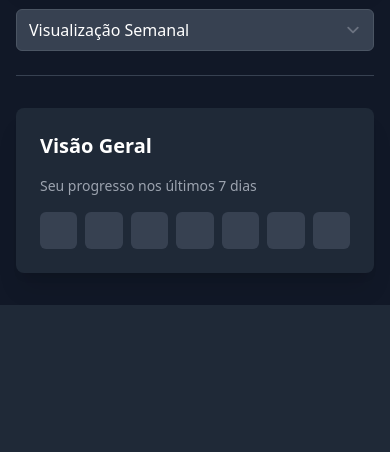
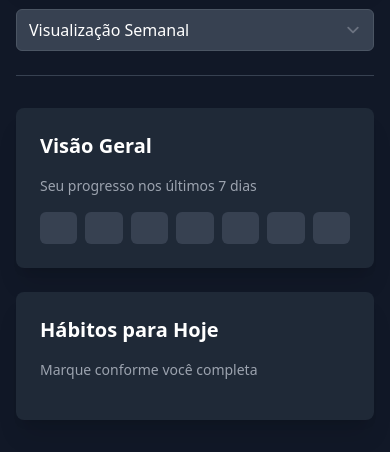
Before and after one commit to Brassolotto/habitflow, a Django app: page / in a window 390 px wide; the page is wider, and only the part inside the window is pictured. Shown: the part 591-1043 px from the top of that part. Before the commit the page ends 896 px from the top of that part, so only its background shows below. Run offline with Django 5.2, Linux system fonts and the light colour scheme; the visitor is signed in with stand-in values (Sample User, id 1); data that the repository does not hold is empty.

Commit message:
feat: Refactor dashboard layout for improved responsiveness and enhance heatmap display

```diff
--- a/habits/templates/habits/dashboard.html
+++ b/habits/templates/habits/dashboard.html
@@ -74,9 +74,9 @@
         </div>
     </div>
 
-    <div class="grid grid-cols-1 lg:grid-cols-3 gap-6">
+    <div class="w-full md:flex md:flex-row md:gap-6">
         <!-- Visão Geral - Heatmap -->
-        <div class="lg:col-span-2 bg-gray-800 rounded-lg shadow-xl p-6">
+        <div class="bg-gray-800 rounded-lg shadow-xl p-6 w-full md:flex-grow">
             <h2 class="text-xl font-semibold mb-4">Visão Geral</h2>
             <p class="text-gray-400 text-sm mb-4">Seu progresso nos últimos {{ date_range|length }} dias</p>
 
@@ -85,18 +85,24 @@
             {% for date in date_range %}
                 {% with date_str=date|date:'Y-m-d' %}
                 {% with percentage=daily_completion|get_item:date_str %}
-                    <div class="aspect-square rounded-md cursor-pointer transition-colors heatmap-cell"
-                        data-date="{{ date_str }}"
-                        style="background-color: {% if percentage > 0 %}rgba({{ habit_data.habit.color|color_to_rgb }}, {{ percentage|intensity_color }}){% else %}#374151{% endif %};"
-                        title="{{ date|date:'d/m/Y' }} - {{ percentage }}% concluído">
+                    <div class="h-8 w-14 rounded-md cursor-pointer transition-colors heatmap-cell"
+                         data-date="{{ date_str }}"
+                         style="background-color: {% if percentage > 0 %}rgba(16, 185, 129, {{ percentage|intensity_color }}){% else %}#374151{% endif %};"
+                         title="{{ date|date:'d/m/Y' }} - {{ percentage }}% concluído">
                     </div>
                 {% endwith %}
                 {% endwith %}
             {% endfor %}
         </div>
+    </div>
+
+    <div class="bg-gray-800 rounded-lg shadow-xl p-6 mt-6 md:mt-0 md:w-1/3">
 
 
         <!-- Lista de hábitos para hoje -->
+        <h2 class="text-xl font-semibold mb-4">Hábitos para Hoje</h2>
+        <p class="text-gray-400 text-sm mb-4">Marque conforme você completa</p>
+
         <ul class="space-y-4">
             {% for habit_data in habits_data %}
             <li class="flex items-center">
@@ -114,7 +120,6 @@
                     </span>
                     {% endif %}
                 </div>
-
                 <span class="{% if habit_data.today_completed %}line-through text-gray-500{% endif %}">
                     {{ habit_data.habit.name }}
                 </span>
@@ -126,8 +131,6 @@
             </li>
             {% endfor %}
         </ul>
-
-        </div>
     </div>
 </div>
 
```
